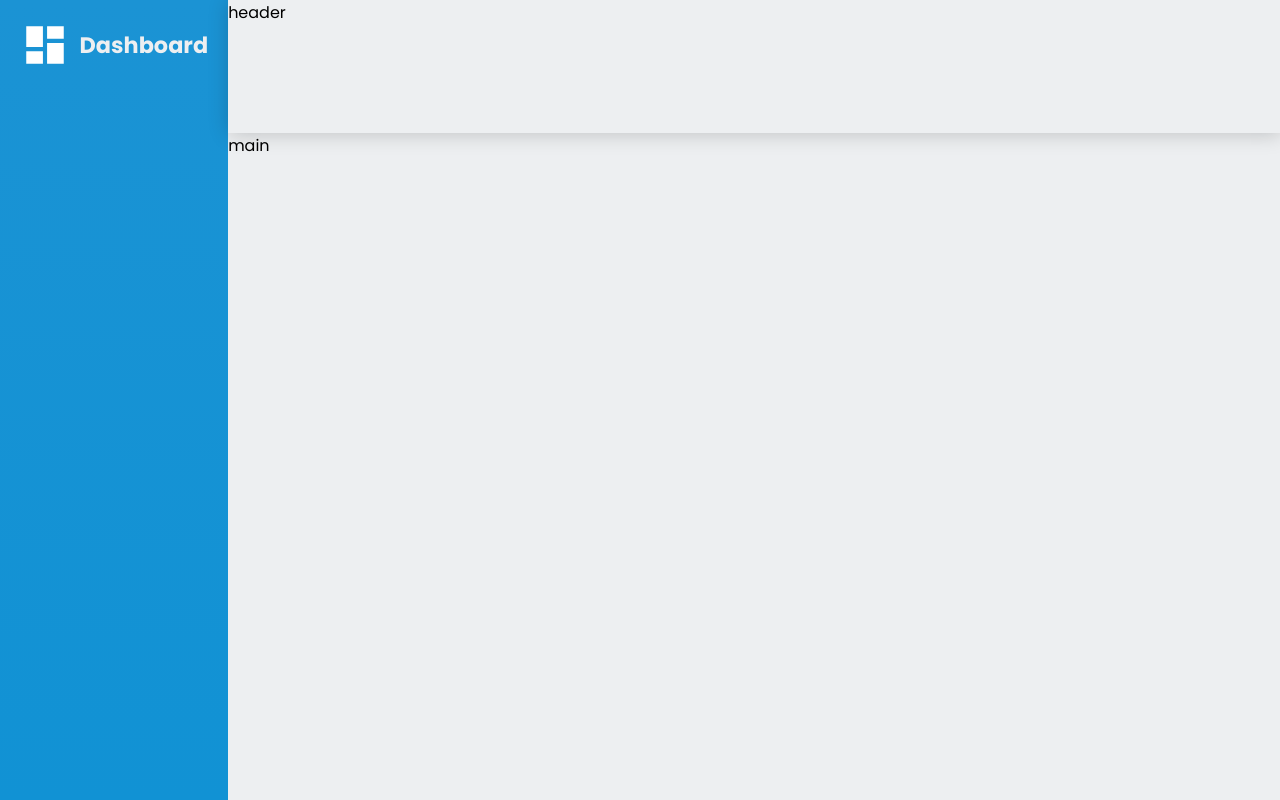
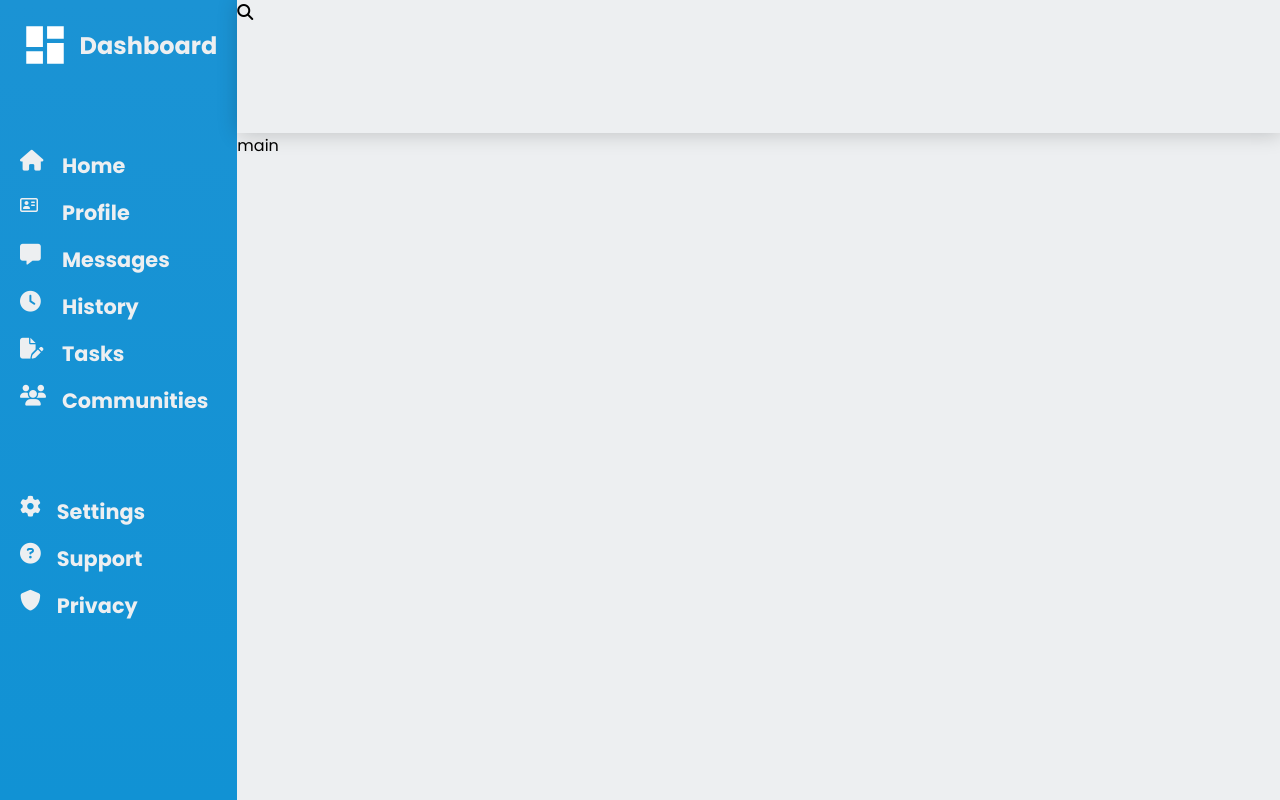
Before and after one commit to theMungai/Odin-Admin-Dashboard, a plain HTML site: page Frontend/index.html in a window 1280 px wide. Drawn offline with Linux system fonts and the light colour scheme.

Commit message:
Side-Menu

```diff
--- a/Frontend/index.html
+++ b/Frontend/index.html
@@ -13,10 +13,34 @@
             <svg xmlns="http://www.w3.org/2000/svg" viewBox="0 0 24 24" class="dashboard-logo"><path d="M13,3V9H21V3M13,21H21V11H13M3,21H11V15H3M3,13H11V3H3V13Z" fill="white"/></svg>
             <h1>Dashboard</h1>
         </div>
+
+        <div class="dashboard-grid">
+            <i class="fa-solid fa-house"></i>
+            <h1>Home</h1>
+            <i class="fa-regular fa-address-card"></i>
+            <h1>Profile</h1>
+            <i class="fa-solid fa-message"></i>
+            <h1>Messages</h1>
+            <i class="fa-solid fa-clock"></i>
+            <h1>History</h1>
+            <i class="fa-solid fa-file-pen"></i>
+            <h1>Tasks</h1>
+            <i class="fa-solid fa-users"></i>
+            <h1>Communities</h1>
+        </div>
+
+        <div class="dashboard-grid">
+            <i class="fa-solid fa-gear"></i>
+            <h1>Settings</h1>
+            <i class="fa-solid fa-circle-question"></i>
+            <h1>Support</h1>
+            <i class="fa-solid fa-shield"></i>
+            <h1>Privacy</h1>
+        </div>
     </div>
 
     <div class="header">
-        <p>header</p>
+        <i class="fa-solid fa-magnifying-glass"></i>
     </div>
 
     <div class="main-container">
--- a/Frontend/style.css
+++ b/Frontend/style.css
@@ -45,12 +45,32 @@ body{
 }
 
 .dashboard h1{
-    font-size: 1.4rem;
+    font-size: 1.5rem;
     color: var(--white);
 }
 
 .dashboard-logo{
     width: 50px;
+}
+
+.dashboard-grid{
+    display: grid;
+    grid-template-columns: 0.1fr 1fr;
+    grid-template-rows: repeat(6,1fr);
+}
+
+.dashboard-grid{
+    color: var(--white);
+    margin-top: 80px;
+    gap: 1rem;
+}
+
+.dashboard-grid .fa-solid{
+    font-size: 1.3rem;
+}
+
+.dashboard-grid h1{
+    font-size: 1.3rem;
 }
 
 /*========================== Header Grid Item ================== */
```
